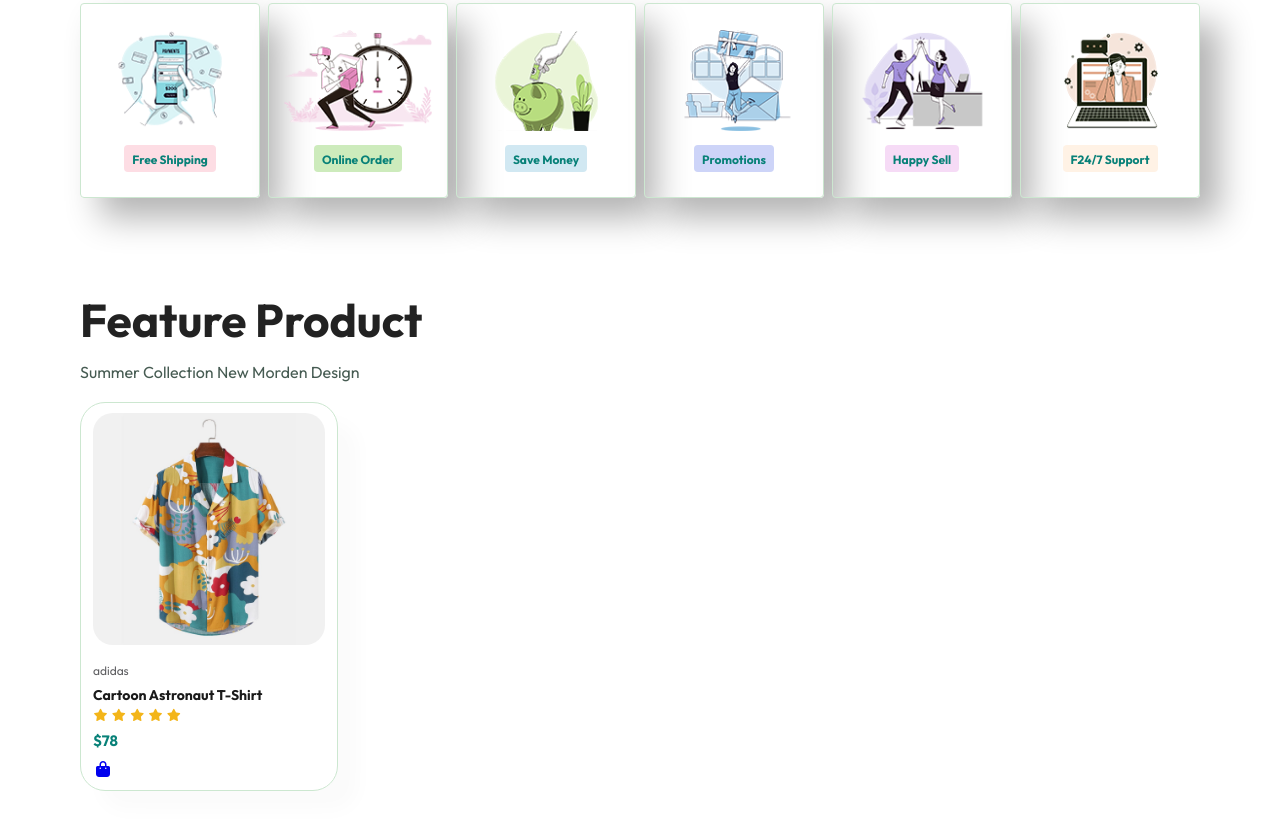
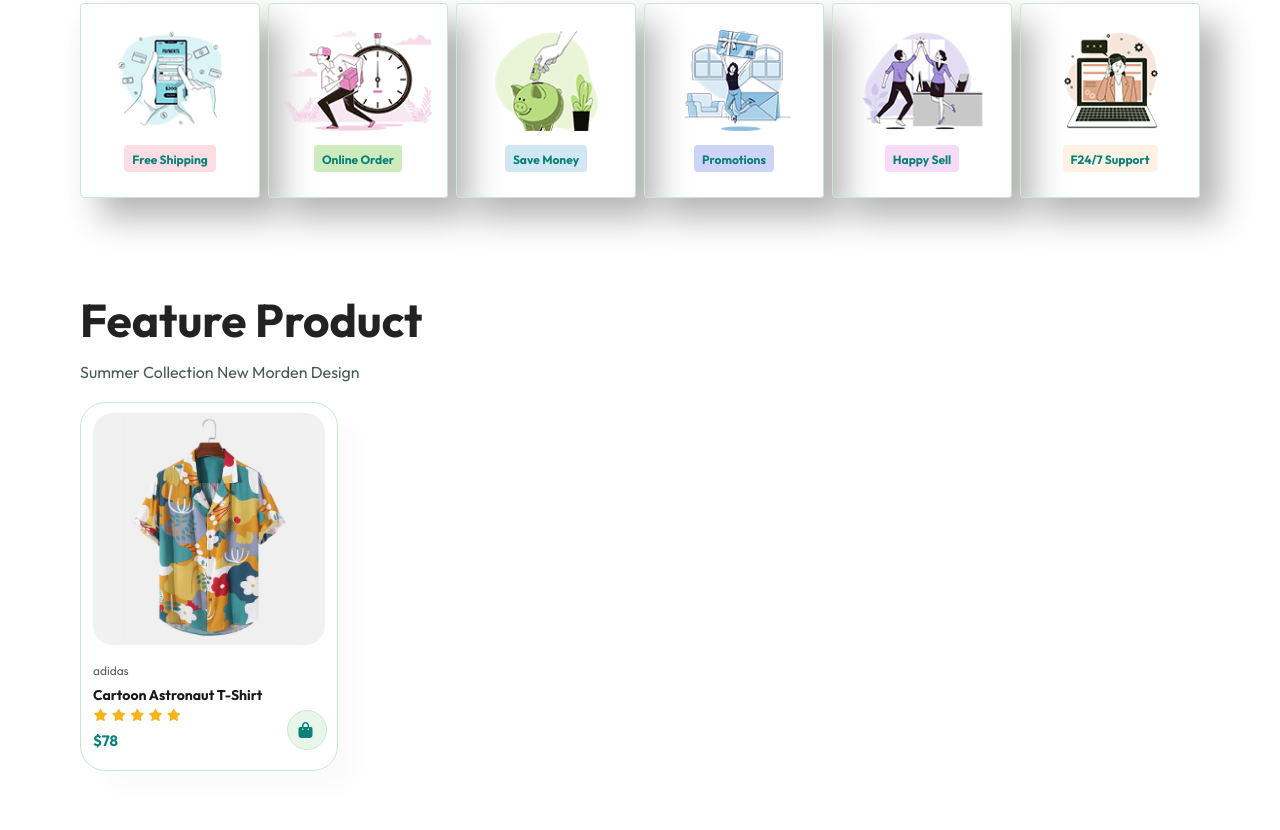
Before and after one commit to Kumar-ritesh-17/Cara-website, a plain HTML site: page index.html in a window 1280 px wide. Shown: the part 856-1686 px from the top of the page. Drawn offline with Linux system fonts and the light colour scheme.

Commit message:
style.css:cart styling added

```diff
--- a/style.css
+++ b/style.css
@@ -196,3 +196,17 @@ p{
     font-weight: 700;
     color: #088178;
 }
+#product1 .pro .cart{
+    width: 40px;
+    height: 40px;
+    line-height: 40px;
+    padding-left: 8px;
+    border-radius: 50px;
+    background-color: #e8f6ea;
+    font-weight: 500;
+    color: #088178;
+    border: 1px solid #cce7d0;
+    position: absolute;
+    bottom: 20px;
+    right: 10px;
+}
```
